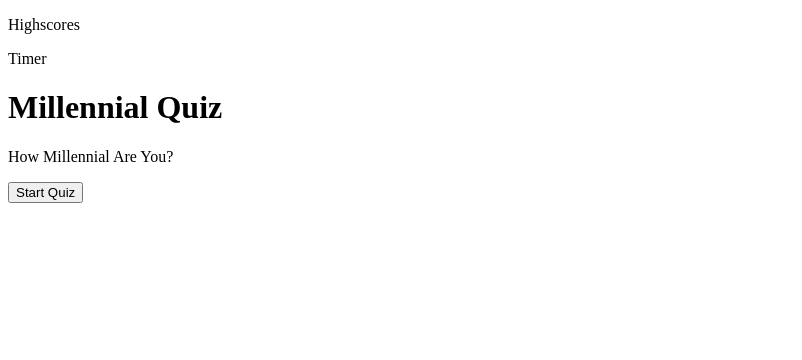
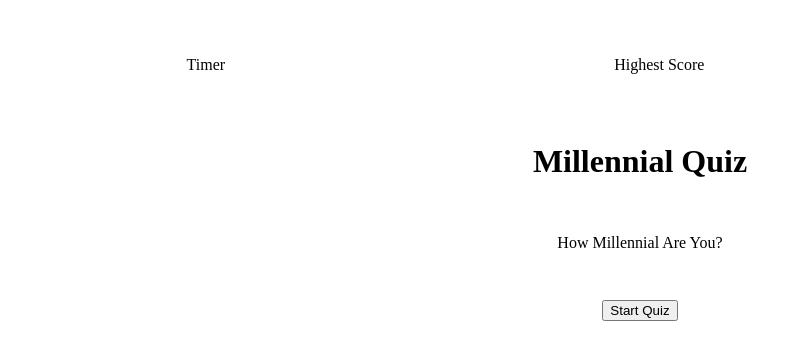
Before and after one commit to AaronKen3/millennial-quiz, a plain HTML site: page index.html in a window 1280 px wide. Shown: the whole page, without its empty margins (0-802 px from the left). Drawn offline with Linux system fonts and the light colour scheme.

Commit message:
added column CSS properties

```diff
--- a/index.html
+++ b/index.html
@@ -10,9 +10,9 @@
 
 <body>
 <header>
-    <p href="highscores">Highscores</p>
+    <div class="timer">Timer</div>
+    <p href="highscores">Highest Score</p>
     <small class="score"></small>
-    <div class="timer">Timer</div>
 </header>
 
 <h1>Millennial Quiz</h1>
--- a/main.css
+++ b/main.css
@@ -0,0 +1,27 @@
+header {
+        display: flex;
+        align-items: center;
+        flex-wrap: wrap;
+        justify-content: space-around;
+}
+h1, p {
+        display: flex;
+        align-items: center;
+        justify-content: center;
+}
+
+p {
+    padding: 2rem;
+}
+
+#startQuiz {
+
+        display: flex;
+        margin: auto;
+
+}
+
+#questions {
+    display: flex;
+    flex-direction: column;
+}
```
Also changed, not shown: script.js (line endings or trailing spaces).
